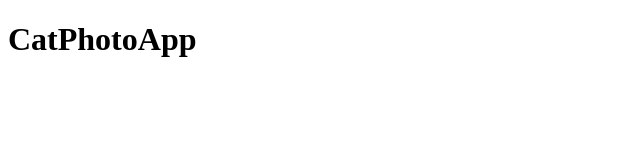
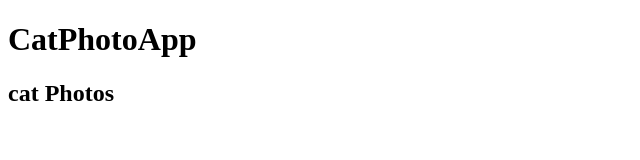
Before and after one commit to TarekGawish1/chat-photo-app, a plain HTML site: page index.html in a window 1280 px wide. Shown: the whole page, without its empty margins (0-640 px from the left). Drawn offline with Linux system fonts and the light colour scheme.

Commit message:
Add header h2

```diff
--- a/index.html
+++ b/index.html
@@ -4,5 +4,6 @@
         <h1>
             CatPhotoApp
         </h1>
+        <h2>cat Photos</h2>
     </body>
 </html>
```
